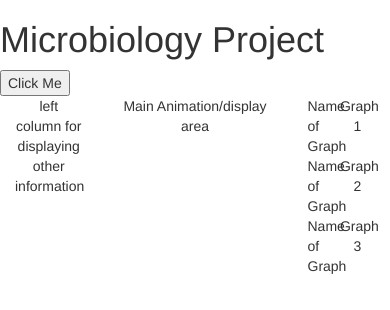
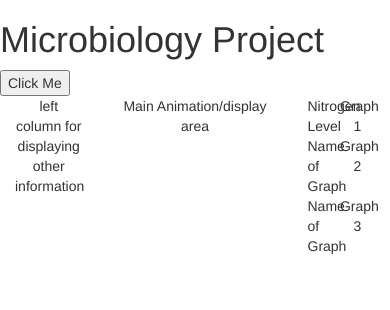
Before and after one commit to EricaDB/microBioWebsite, a website: page index.html in a window 390 px wide. Drawn offline with nearby package versions, Linux system fonts and the light colour scheme.

Commit message:
Changed name of Graph
Testing out Git setup for changing files

```diff
--- a/index.html
+++ b/index.html
@@ -27,7 +27,7 @@
         <div class="col-xs-6">Main Animation/display area</div>
         <div class="col-xs-3">
           <div class="row">
-            <div class="col-xs-4">Name of Graph</div>
+            <div class="col-xs-4">Nitrogen Level</div>
             <div class="col-xs-8">Graph 1</div>
           </div>
           <div class="row">
```
